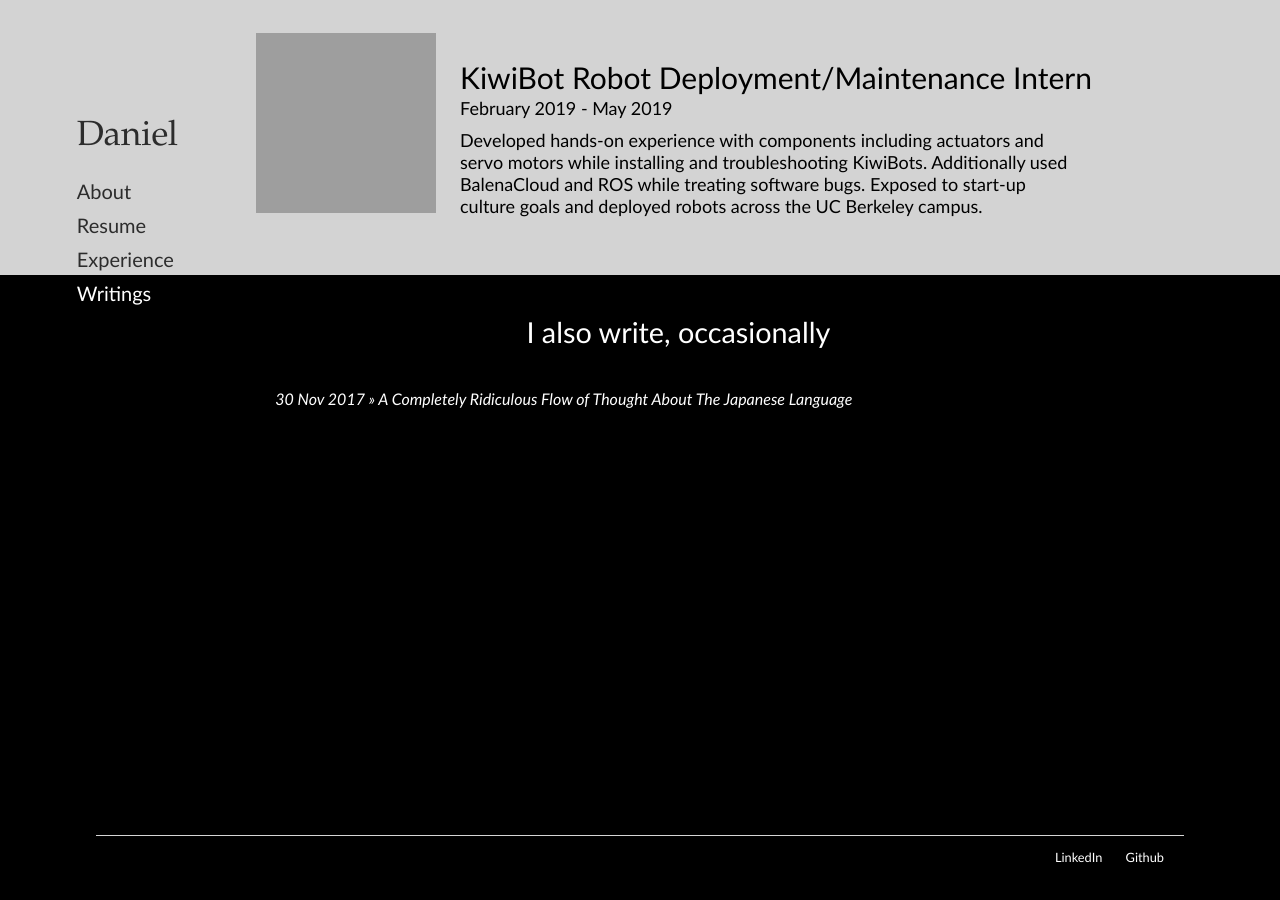
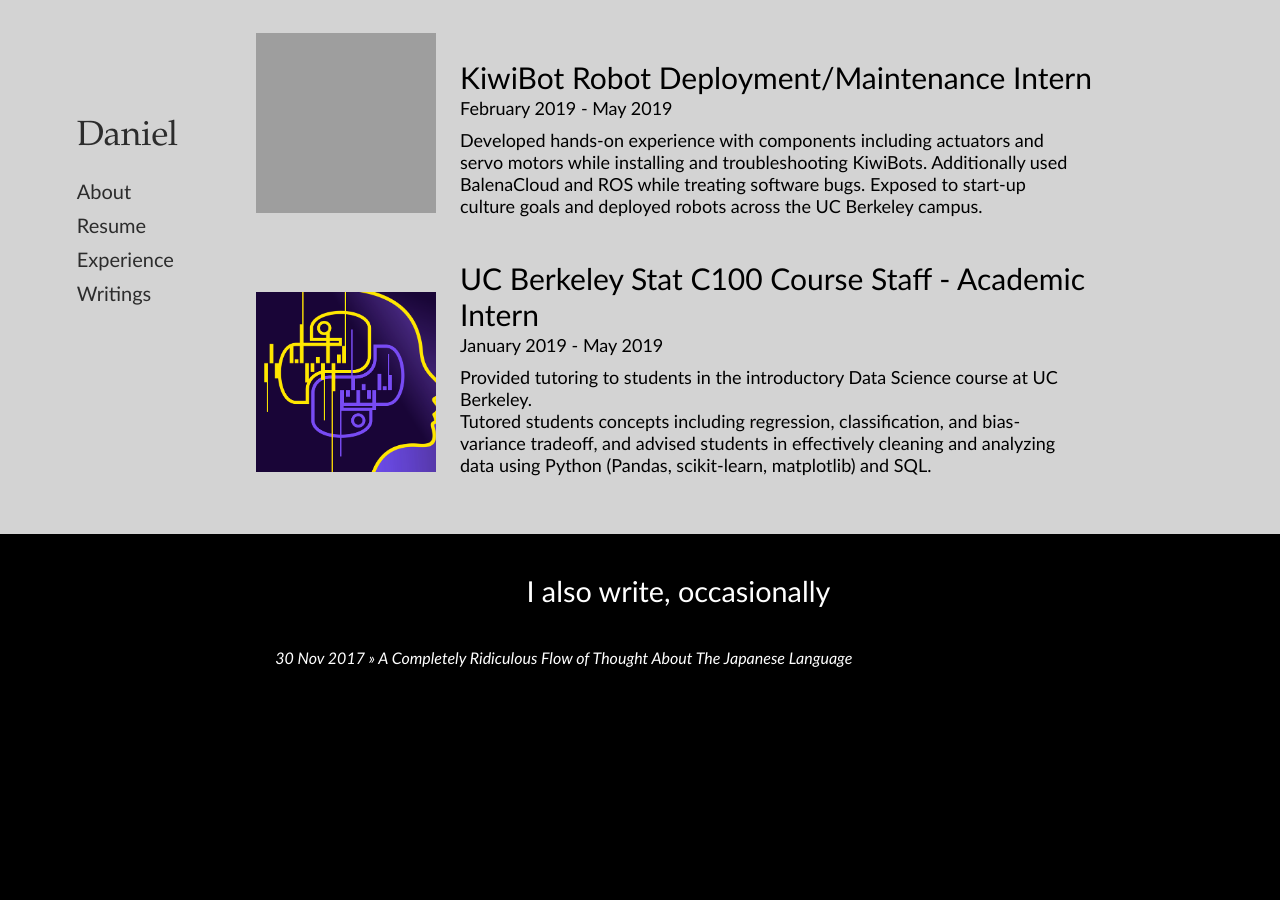
Before and after one commit to Calculasians/calculasians.github.io, a Jekyll site: the page built from index.html, in a window 1280 px wide and 900 px high, scrolled down 2715 px. Built offline with Jekyll 4.4.1, drawn with Linux system fonts in a browser that asks for light colours; before the commit the page ends 3592 px from its top, so only the background shows below that; grey boxes are pictures that could not be loaded.

Commit message:
Update index.html

```diff
--- a/index.html
+++ b/index.html
@@ -39,6 +39,7 @@
 </div>
 
 <div id="projects">
+
 	<div id="proj-box">
 		<div id="proj-pic">
 			<img class="resize" src="https://cnet3.cbsistatic.com/img/y3IS1xyd1a3udviYqFv5LN3r0sg=/756x567/2018/12/16/672f8073-9d2b-4ca7-a61c-7a26e883aad7/kiwibot-robot2.jpg">
@@ -55,6 +56,26 @@
 				while installing and troubleshooting KiwiBots. Additionally used BalenaCloud and ROS
 				while treating software bugs.
 				Exposed to start-up culture goals and deployed robots across the UC Berkeley campus.
+			</div>
+		</div>
+	</div>
+
+	<div id="proj-box">
+		<div id="proj-pic">
+			<img class="resize" src="../calculasians.github.io/PythonMLPandas-facebook.png">
+		</div>
+		<div id="proj-desc-box">
+			<div id="proj-header">
+				UC Berkeley Stat C100 Course Staff - Academic Intern
+			</div>
+			<div id="proj-time">
+				January 2019 - May 2019
+			</div>
+			<div id="proj-desc">
+				Provided tutoring to students in the introductory Data Science course at UC Berkeley.<br />
+				Tutored students concepts including regression, classification, and
+				bias-variance tradeoff, and advised students in
+				effectively cleaning and analyzing data using Python (Pandas, scikit-learn, matplotlib) and SQL.
 			</div>
 		</div>
 	</div>
```
